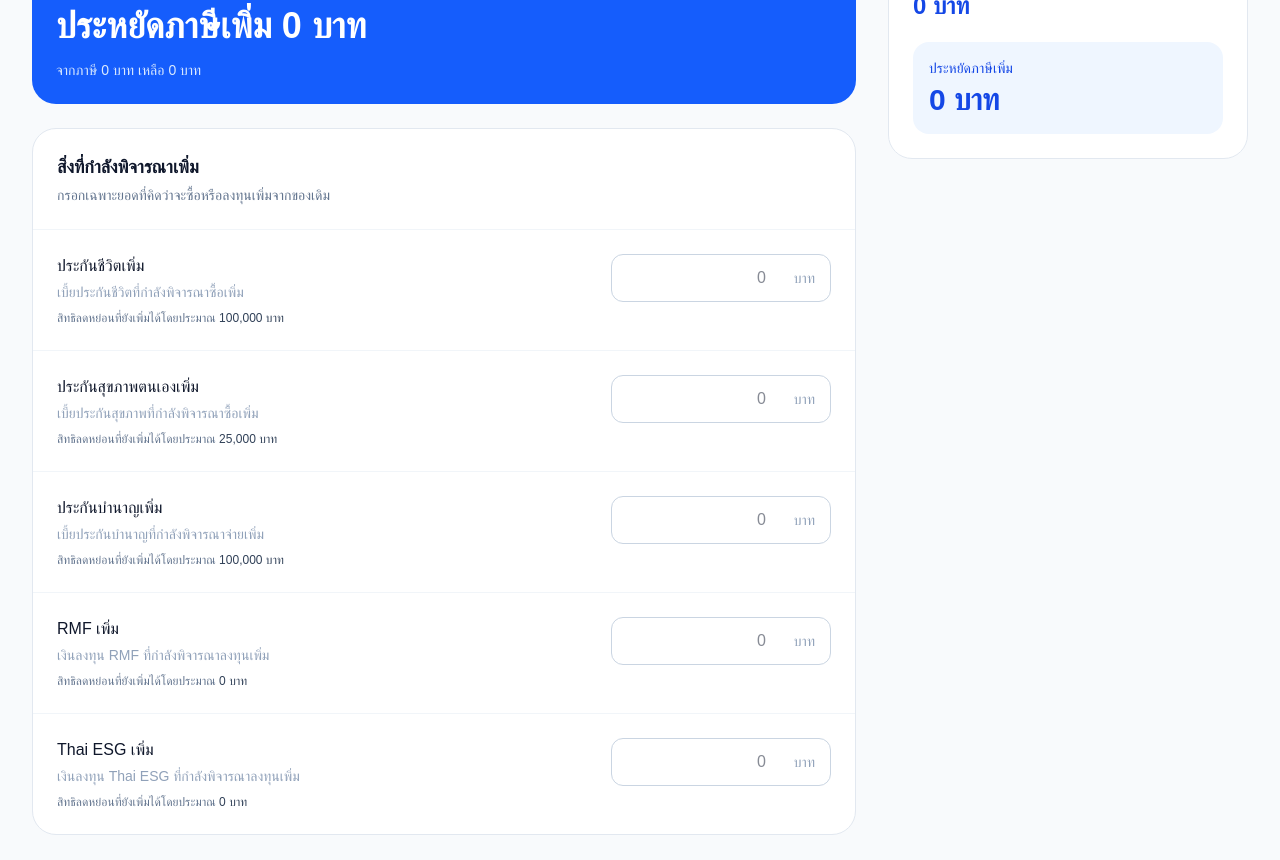
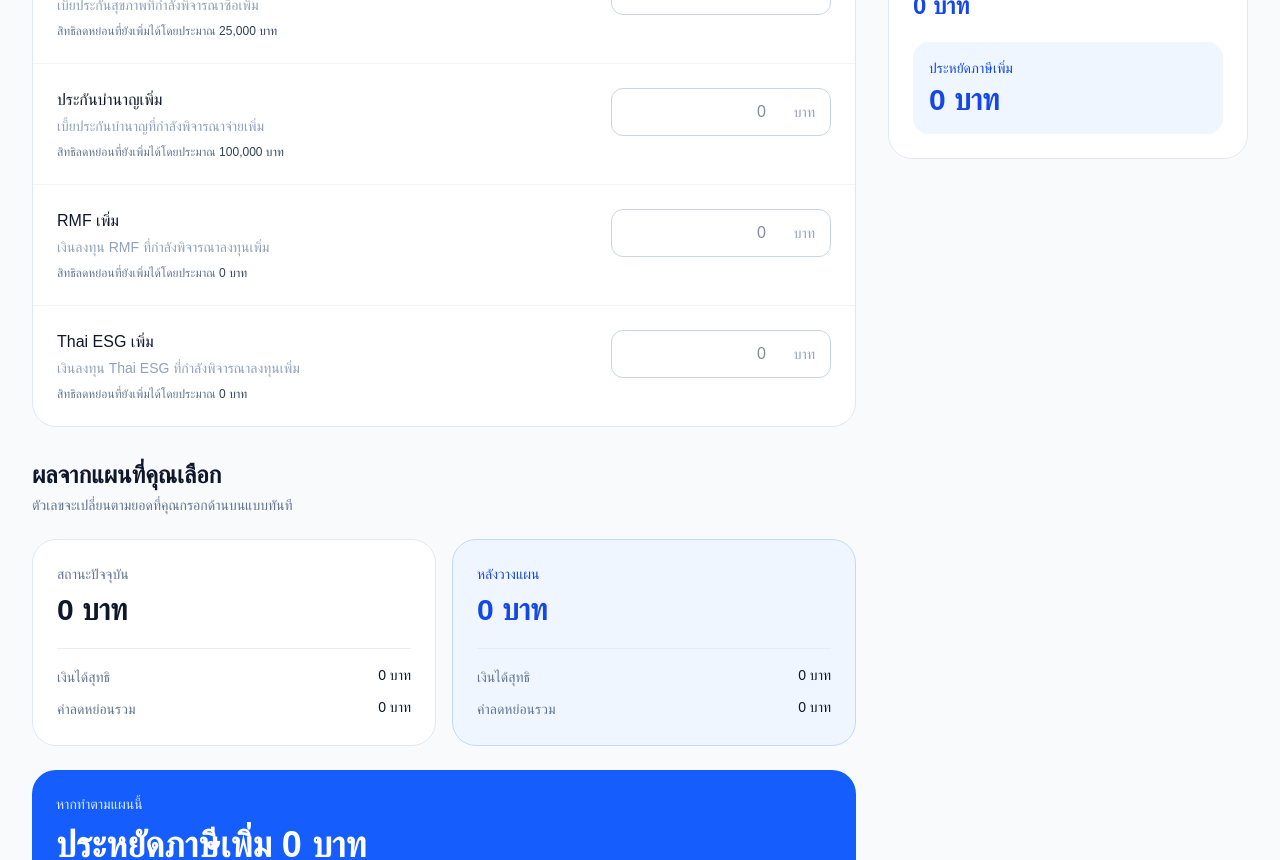
Before and after one commit to vidyaheng/taxplanner, a Next.js app: page /planning/planner in a window 1280 px wide. Shown: the part 440-1300 px from the top of the page. Built offline with nearby package versions, Linux system fonts and the light colour scheme.

Commit message:
จัด หน้า planner ใหม่

```diff
--- a/src/app/planning/planner/page.tsx
+++ b/src/app/planning/planner/page.tsx
@@ -257,18 +257,16 @@ export default function PlannerPage() {
 
   return (
   <main className="min-h-screen bg-slate-50">
-
     <div className="mx-auto max-w-7xl px-4 py-8 sm:px-6 lg:px-8">
 
       {/* HEADER */}
 
       <div className="mb-8">
-
         <div className="text-sm font-medium text-blue-600">
           ขั้นตอนที่ 4 จาก 5
         </div>
 
-          <h1 className="mt-2 text-2xl sm:text-3xl font-bold tracking-tight text-slate-900">
+        <h1 className="mt-2 text-2xl font-bold tracking-tight text-slate-900 sm:text-3xl">
           วางแผนลดภาษี
         </h1>
 
@@ -277,15 +275,112 @@ export default function PlannerPage() {
           โดยไม่เปลี่ยนข้อมูลสิทธิที่คุณมีอยู่แล้ว
           ระบบจะแสดงผลภาษีของแผนใหม่แบบทันที
         </p>
+      </div>
+
+
+      {/* MAIN 2 COLUMNS */}
+
+      <div className="grid gap-6 min-[960px]:grid-cols-[minmax(0,1fr)_320px] min-[960px]:items-start xl:grid-cols-[minmax(0,1fr)_360px] xl:gap-8">
+
+        {/* LEFT */}
+
+        <div className="min-w-0 space-y-6">
+
+          {/* INPUTS */}
+
+          <div className="rounded-3xl border border-slate-200 bg-white">
+
+            <div className="flex items-start justify-between gap-4 border-b border-slate-100 p-6">
+
+              <div>
+                <h2 className="text-lg font-semibold text-slate-900">
+                  สิ่งที่กำลังพิจารณาเพิ่ม
+                </h2>
+
+                <p className="mt-1 text-sm text-slate-500">
+                  กรอกเฉพาะยอดที่คิดว่าจะซื้อหรือลงทุนเพิ่มจากของเดิม
+                </p>
+              </div>
+
+              {totalPlannedPayment > 0 && (
+                <button
+                  type="button"
+                  onClick={clearPlanning}
+                  className="shrink-0 text-sm font-medium text-slate-400 hover:text-red-600"
+                >
+                  ล้างแผน
+                </button>
+              )}
 
             </div>
 
 
-        <div className="grid gap-6 min-[960px]:grid-cols-[minmax(0,1fr)_320px] min-[960px]:gap-6 xl:grid-cols-[minmax(0,1fr)_360px] xl:gap-8">
+            <div className="divide-y divide-slate-100">
 
-          {/* LEFT */}
+              {planningFields.map((field) => (
+                <PlannerInput
+                  key={field.key}
+                  label={field.label}
+                  description={field.description}
+                  value={planning[field.key]}
+                  allowed={
+                    planningDetails[field.key]
+                      .allowedAdditional
+                  }
+                  capacity={
+                    planningCapacity[field.key]
+                  }
+                  reasons={
+                    planningDetails[field.key]
+                      .reasons
+                  }
+                  onChange={(value) =>
+                    setPlanning({
+                      [field.key]: value,
+                    })
+                  }
+                />
+              ))}
 
-          <div className="min-w-0 space-y-6">
+            </div>
+
+          </div>
+
+
+          {/* WARNINGS */}
+
+          {plannedResult.warnings.length > 0 && (
+            <div className="space-y-2">
+
+              {plannedResult.warnings.map(
+                (warning, index) => (
+                  <div
+                    key={index}
+                    className="rounded-2xl bg-amber-50 px-4 py-3 text-sm leading-6 text-amber-800"
+                  >
+                    {warning}
+                  </div>
+                )
+              )}
+
+            </div>
+          )}
+
+
+          {/* RESULT TITLE */}
+
+          <div className="pt-2">
+
+            <h2 className="text-xl font-semibold text-slate-900 sm:text-2xl">
+              ผลจากแผนที่คุณเลือก
+            </h2>
+
+            <p className="mt-1 text-sm text-slate-500">
+              ตัวเลขจะเปลี่ยนตามยอดที่คุณกรอกด้านบนแบบทันที
+            </p>
+
+          </div>
+
 
           {/* COMPARISON */}
 
@@ -294,32 +389,26 @@ export default function PlannerPage() {
             <TaxCard
               title="สถานะปัจจุบัน"
               tax={
-                  currentResult
-                    .taxBeforeCredits
+                currentResult.taxBeforeCredits
               }
               taxableIncome={
-                  currentResult
-                    .taxableIncome
+                currentResult.taxableIncome
               }
               deductions={
-                  currentResult
-                    .totalCurrentDeductions
+                currentResult.totalCurrentDeductions
               }
             />
 
             <TaxCard
               title="หลังวางแผน"
               tax={
-                  plannedResult
-                    .taxBeforeCredits
+                plannedResult.taxBeforeCredits
               }
               taxableIncome={
-                  plannedResult
-                    .taxableIncome
+                plannedResult.taxableIncome
               }
               deductions={
-                  plannedResult
-                    .totalCurrentDeductions
+                plannedResult.totalCurrentDeductions
               }
               highlight
             />
@@ -346,13 +435,11 @@ export default function PlannerPage() {
             <div className="mt-3 text-sm text-blue-100">
               จากภาษี{" "}
               {formatNumber(
-                  currentResult
-                    .taxBeforeCredits
+                currentResult.taxBeforeCredits
               )}{" "}
               บาท เหลือ{" "}
               {formatNumber(
-                  plannedResult
-                    .taxBeforeCredits
+                plannedResult.taxBeforeCredits
               )}{" "}
               บาท
             </div>
@@ -360,107 +447,10 @@ export default function PlannerPage() {
           </div>
 
 
-            {/* INPUTS */}
-
-            <div className="rounded-3xl border border-slate-200 bg-white">
-
-              <div className="flex items-start justify-between gap-4 border-b border-slate-100 p-6">
-
-                <div>
-                  <h2 className="text-lg font-semibold text-slate-900">
-                    สิ่งที่กำลังพิจารณาเพิ่ม
-                  </h2>
-
-                  <p className="mt-1 text-sm text-slate-500">
-                    กรอกเฉพาะยอดที่คิดว่าจะซื้อหรือลงทุนเพิ่มจากของเดิม
-                  </p>
-                </div>
-
-                {totalPlannedPayment > 0 && (
-                  <button
-                    type="button"
-                    onClick={
-                      clearPlanning
-                    }
-                    className="shrink-0 text-sm font-medium text-slate-400 hover:text-red-600"
-                  >
-                    ล้างแผน
-                  </button>
-                )}
-
-              </div>
-
-
-              <div className="divide-y divide-slate-100">
-
-                {planningFields.map(
-                  (field) => (
-                    <PlannerInput
-                      key={field.key}
-                      label={field.label}
-                      description={
-                        field.description
-                      }
-                      value={
-                        planning[field.key]
-                      }
-                      allowed={
-                        planningDetails[
-                          field.key
-                        ].allowedAdditional
-                      }
-                      capacity={
-                        planningCapacity[
-                          field.key
-                        ]
-                      }
-                      reasons={
-                        planningDetails[
-                          field.key
-                        ].reasons
-                      }
-                      onChange={(value) =>
-                        setPlanning({
-                          [field.key]:
-                            value,
-                        })
-                      }
-                    />
-                  )
-                )}
-
-              </div>
-
-            </div>
-
-
-            {/* WARNINGS */}
-
-            {plannedResult.warnings.length >
-              0 && (
-              <div className="space-y-2">
-
-                {plannedResult.warnings.map(
-                  (
-                    warning,
-                    index
-                  ) => (
-                    <div
-                      key={index}
-                      className="rounded-2xl bg-amber-50 px-4 py-3 text-sm leading-6 text-amber-800"
-                    >
-                      {warning}
-                    </div>
-                  )
-                )}
-
-              </div>
-            )}
-
-
           {/* NAV */}
 
           <div className="flex items-center justify-between pt-2">
+
             <Link
               href="/planning/deductions"
               className="rounded-xl border border-slate-300 bg-white px-5 py-3 text-sm font-medium text-slate-700 hover:bg-slate-50"
@@ -474,6 +464,7 @@ export default function PlannerPage() {
             >
               ดูผลสรุป →
             </Link>
+
           </div>
 
         </div>
@@ -482,11 +473,13 @@ export default function PlannerPage() {
         {/* RIGHT SIDEBAR */}
 
         <aside className="min-w-0">
+
           <div className="rounded-3xl border border-slate-200 bg-white p-4 sm:p-6 min-[960px]:sticky min-[960px]:top-6">
 
             <div className="text-lg font-semibold text-slate-900">
               สรุปแผน
             </div>
+
 
             <div className="mt-5 space-y-4">
 
@@ -510,6 +503,7 @@ export default function PlannerPage() {
 
             </div>
 
+
             <div className="mt-5 border-t border-slate-100 pt-5">
 
               <div className="text-sm text-slate-500">
@@ -524,6 +518,7 @@ export default function PlannerPage() {
               </div>
 
             </div>
+
 
             <div className="mt-4">
 
@@ -540,6 +535,7 @@ export default function PlannerPage() {
 
             </div>
 
+
             <div className="mt-5 rounded-2xl bg-blue-50 p-4">
 
               <div className="text-sm text-blue-700">
@@ -555,6 +551,7 @@ export default function PlannerPage() {
 
             </div>
 
+
             {totalPlannedPayment > 0 && (
               <div className="mt-5 text-xs leading-5 text-slate-400">
                 ระบบคำนวณจากสิทธิที่มีอยู่แล้วรวมกับยอดที่กำลังวางแผน
@@ -563,12 +560,12 @@ export default function PlannerPage() {
             )}
 
           </div>
+
         </aside>
 
       </div>
 
     </div>
-
   </main>
 );
 }
```
Lines whose indentation alone changed are shown as unchanged.
